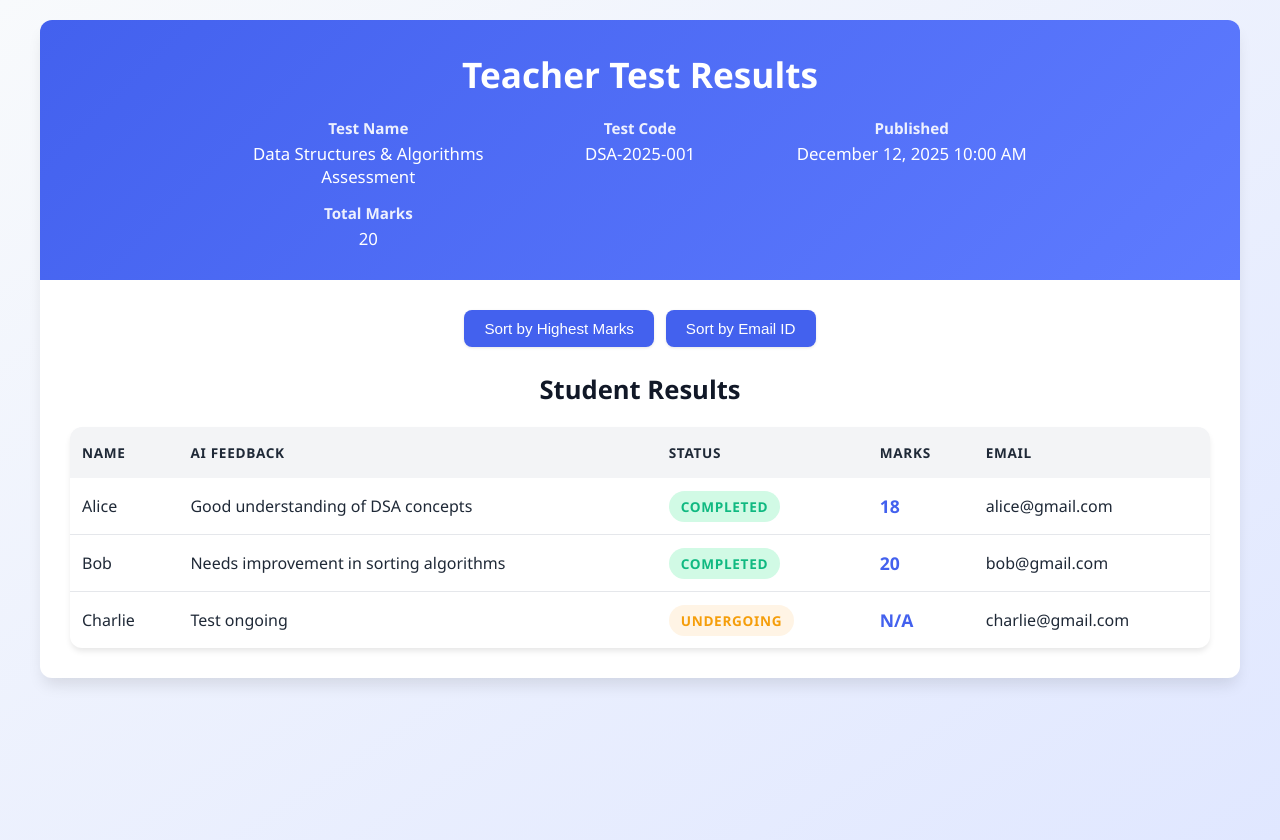
After one commit to Balu-Chandrashekarr/InsightEval, a Flask app: page /teacher_result.html in a window 1280 px wide. The commit adds this page. Run offline with Flask 3, Linux system fonts and the light colour scheme.

Commit message:
added teacher_resultPage and Student_resultPage

```diff
--- a/app.py
+++ b/app.py
@@ -863,6 +863,29 @@ def join_classroom_by_code(code):
 
 
 #CLASSROOM
+@app.route("/student_result.html")
+def student_result():
+    # Get query parameters from URL
+    classroom_id = request.args.get("classroom")
+    test_ref = request.args.get("test")
+
+    # (Optional) Use these IDs to fetch student-specific test results from DB or Firestore
+    # For now, you can just pass them to the template
+    return render_template("student_result.html", classroom_id=classroom_id,test_ref=test_ref)
+
+
+@app.route("/teacher_result.html")
+def teacher_result():
+    classroom_id = request.args.get("classroom")
+    test_ref = request.args.get("test")
+
+    # (Optional) You can later use classroom_id and test_ref
+    # to fetch test data or results from Firestore / Firebase / DB
+
+    return render_template("teacher_result.html", classroom_id=classroom_id, test_ref=test_ref)
+
+
+
 @app.route('/create_test/<classroom_id>')
 def create_test(classroom_id):
     """
--- /dev/null
+++ b/templates/teacher_result.html
@@ -0,0 +1,289 @@
+<!DOCTYPE html>
+<html lang="en">
+<head>
+    <meta charset="UTF-8">
+    <meta name="viewport" content="width=device-width, initial-scale=1.0">
+    <title>Teacher Test Results</title>
+    <style>
+        :root {
+            --primary: #4361ee;
+            --primary-light: #5e7bff;
+            --primary-dark: #3a52c7;
+            --success: #10b981;
+            --warning: #f59e0b;
+            --gray-100: #f3f4f6;
+            --gray-200: #e5e7eb;
+            --gray-300: #d1d5db;
+            --gray-600: #4b5563;
+            --gray-800: #1f2937;
+            --gray-900: #111827;
+            --shadow-sm: 0 1px 3px rgba(0,0,0,0.1);
+            --shadow-md: 0 4px 6px -1px rgba(0,0,0,0.1);
+            --shadow-lg: 0 10px 15px -3px rgba(0,0,0,0.1);
+            --radius: 12px;
+        }
+
+        body {
+            font-family: 'Segoe UI', Tahoma, Geneva, Verdana, sans-serif;
+            margin: 0;
+            background: linear-gradient(to bottom right, #f8fafc, #e0e7ff);
+            color: var(--gray-800);
+            min-height: 100vh;
+            padding: 20px 0;
+        }
+
+        .container {
+            max-width: 1200px;
+            margin: 0 auto;
+            background: white;
+            border-radius: var(--radius);
+            box-shadow: var(--shadow-lg);
+            overflow: hidden;
+        }
+
+        .header {
+            background: linear-gradient(135deg, var(--primary), var(--primary-light));
+            color: white;
+            padding: 30px;
+            text-align: center;
+        }
+
+        .header h1 {
+            margin: 0 0 20px 0;
+            font-size: 2.2rem;
+            font-weight: 700;
+        }
+
+        .header-info {
+            display: grid;
+            grid-template-columns: repeat(auto-fit, minmax(200px, 1fr));
+            gap: 15px;
+            max-width: 800px;
+            margin: 0 auto;
+            font-size: 1.05rem;
+        }
+
+        .header-info strong {
+            display: block;
+            font-size: 0.95rem;
+            opacity: 0.9;
+            margin-bottom: 4px;
+        }
+
+        .content {
+            padding: 30px;
+        }
+
+        .filters {
+            display: flex;
+            flex-wrap: wrap;
+            gap: 12px;
+            margin-bottom: 25px;
+            justify-content: center;
+        }
+
+        .btn {
+            padding: 10px 20px;
+            background: var(--primary);
+            color: white;
+            border: none;
+            border-radius: 8px;
+            font-size: 0.95rem;
+            font-weight: 500;
+            cursor: pointer;
+            transition: all 0.25s ease;
+            box-shadow: var(--shadow-sm);
+        }
+
+        .btn:hover {
+            background: var(--primary-dark);
+            transform: translateY(-2px);
+            box-shadow: var(--shadow-md);
+        }
+
+        h2 {
+            margin: 0 0 20px 0;
+            color: var(--gray-900);
+            font-size: 1.6rem;
+            text-align: center;
+        }
+
+        table {
+            width: 100%;
+            border-collapse: separate;
+            border-spacing: 0;
+            background: white;
+            border-radius: var(--radius);
+            overflow: hidden;
+            box-shadow: var(--shadow-md);
+        }
+
+        th {
+            background: var(--gray-100);
+            color: var(--gray-800);
+            font-weight: 600;
+            text-transform: uppercase;
+            font-size: 0.85rem;
+            letter-spacing: 0.05em;
+            padding: 16px 12px;
+            text-align: left;
+        }
+
+        td {
+            padding: 16px 12px;
+            border-bottom: 1px solid var(--gray-200);
+            vertical-align: middle;
+        }
+
+        tr:last-child td {
+            border-bottom: none;
+        }
+
+        tr:hover {
+            background-color: #f8faff;
+        }
+
+        .status {
+            padding: 6px 12px;
+            border-radius: 20px;
+            font-size: 0.85rem;
+            font-weight: 600;
+            text-transform: uppercase;
+            letter-spacing: 0.05em;
+        }
+
+        .status-completed {
+            background: #d1fae5;
+            color: var(--success);
+        }
+
+        .status-undergoing {
+            background: #fff4e5;
+            color: var(--warning);
+        }
+
+        .marks {
+            font-weight: 700;
+            font-size: 1.1rem;
+            color: var(--primary);
+        }
+
+        /* Responsive */
+        @media (max-width: 768px) {
+            .header h1 { font-size: 1.8rem; }
+            .header-info { grid-template-columns: 1fr; text-align: center; }
+            .content { padding: 20px; }
+
+            table, thead, tbody, th, td, tr { display: block; }
+            thead tr { position: absolute; top: -9999px; left: -9999px; }
+            tr { border: 1px solid var(--gray-200); border-radius: 12px; margin-bottom: 16px; padding: 16px; background: #fafbff; box-shadow: var(--shadow-sm); }
+            td { border: none; position: relative; padding-left: 50%; text-align: right; padding-top: 12px; padding-bottom: 12px; }
+            td:before { content: attr(data-label); position: absolute; left: 16px; width: 45%; padding-right: 10px; white-space: nowrap; font-weight: 600; color: var(--gray-600); text-align: left; }
+            .status { display: inline-block; }
+            th { display: none; }
+        }
+
+        @media (max-width: 480px) {
+            .filters { flex-direction: column; align-items: center; }
+            .btn { width: 100%; max-width: 300px; }
+        }
+    </style>
+</head>
+<body>
+    <div class="container">
+        <div class="header">
+            <h1>Teacher Test Results</h1>
+            <div class="header-info">
+                <div>
+                    <strong>Test Name</strong>
+                    Data Structures & Algorithms Assessment
+                </div>
+                <div>
+                    <strong>Test Code</strong>
+                    DSA-2025-001
+                </div>
+                <div>
+                    <strong>Published</strong>
+                    December 12, 2025 10:00 AM
+                </div>
+                <div>
+                    <strong>Total Marks</strong>
+                    20
+                </div>
+            </div>
+        </div>
+
+        <div class="content">
+            <div class="filters">
+                <button class="btn" onclick="sortTableByMarks()">Sort by Highest Marks</button>
+                <button class="btn" onclick="sortTableByEmail()">Sort by Email ID</button>
+            </div>
+
+            <h2>Student Results</h2>
+            <table id="resultsTable">
+                <thead>
+                    <tr>
+                        <th>Name</th>
+                        <th>AI Feedback</th>
+                        <th>Status</th>
+                        <th>Marks</th>
+                        <th>Email</th>
+                    </tr>
+                </thead>
+                <tbody>
+                    <tr>
+                        <td data-label="Name">Alice</td>
+                        <td data-label="AI Feedback">Good understanding of DSA concepts</td>
+                        <td data-label="Status"><span class="status status-completed">Completed</span></td>
+                        <td data-label="Marks" class="marks">18</td>
+                        <td data-label="Email">alice@gmail.com</td>
+                    </tr>
+                    <tr>
+                        <td data-label="Name">Bob</td>
+                        <td data-label="AI Feedback">Needs improvement in sorting algorithms</td>
+                        <td data-label="Status"><span class="status status-completed">Completed</span></td>
+                        <td data-label="Marks" class="marks">20</td>
+                        <td data-label="Email">bob@gmail.com</td>
+                    </tr>
+                    <tr>
+                        <td data-label="Name">Charlie</td>
+                        <td data-label="AI Feedback">Test ongoing</td>
+                        <td data-label="Status"><span class="status status-undergoing">Undergoing</span></td>
+                        <td data-label="Marks" class="marks">N/A</td>
+                        <td data-label="Email">charlie@gmail.com</td>
+                    </tr>
+                </tbody>
+            </table>
+        </div>
+    </div>
+
+    <script>
+        function sortTableByMarks() { sortTable(3, 'desc'); }
+        function sortTableByEmail() { sortTable(4, 'asc'); }
+
+        function sortTable(colIndex, order) {
+            const table = document.getElementById("resultsTable");
+            const tbody = table.tBodies[0];
+            const rows = Array.from(tbody.rows);
+
+            rows.sort((a, b) => {
+                let valA = a.cells[colIndex].textContent.trim();
+                let valB = b.cells[colIndex].textContent.trim();
+
+                if (colIndex === 3) {
+                    valA = valA === 'N/A' ? -1 : parseFloat(valA) || 0;
+                    valB = valB === 'N/A' ? -1 : parseFloat(valB) || 0;
+                }
+
+                if (order === 'desc') {
+                    return valB > valA ? 1 : (valB < valA ? -1 : 0);
+                } else {
+                    return valA > valB ? 1 : (valA < valB ? -1 : 0);
+                }
+            });
+
+            rows.forEach(row => tbody.appendChild(row));
+        }
+    </script>
+</body>
+</html>
```
Also changed, not shown: templates/classroom.html (+37 -54 lines), templates/student_result.html (added, +218 -0 lines).
